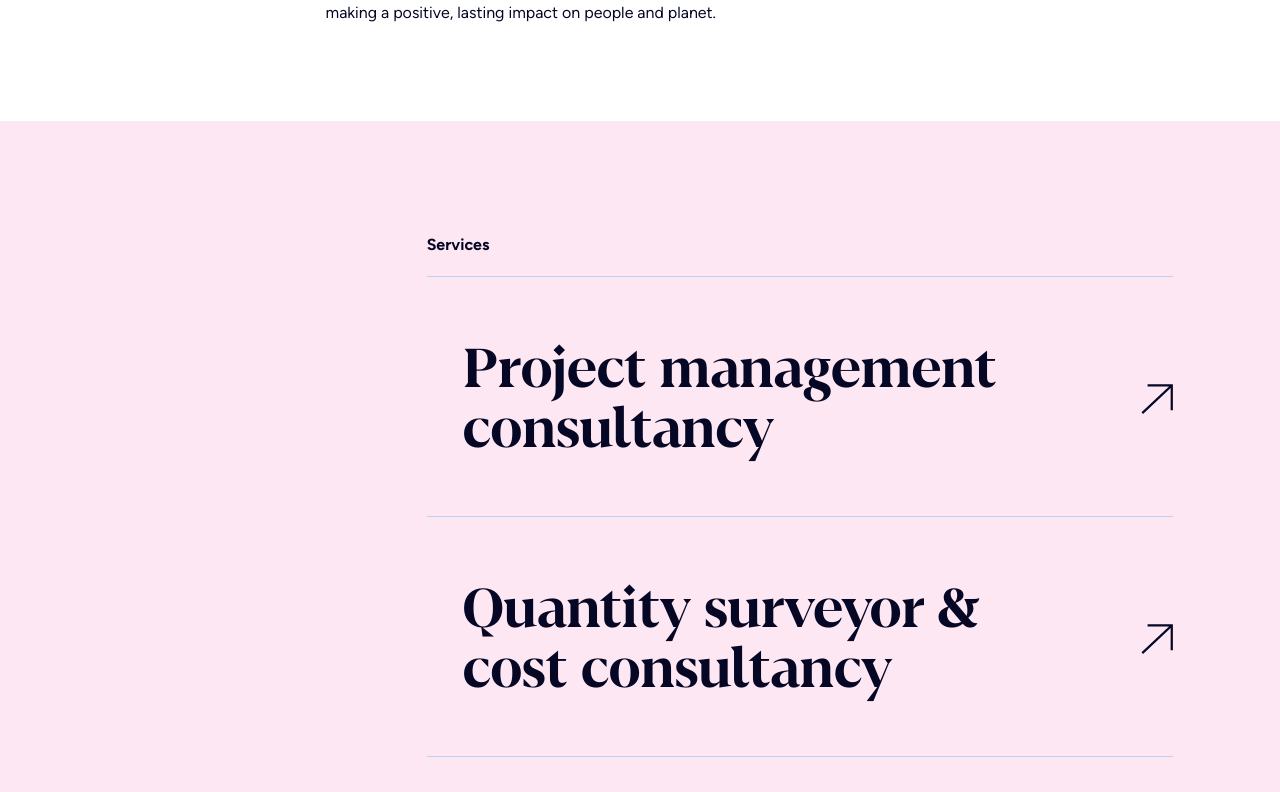
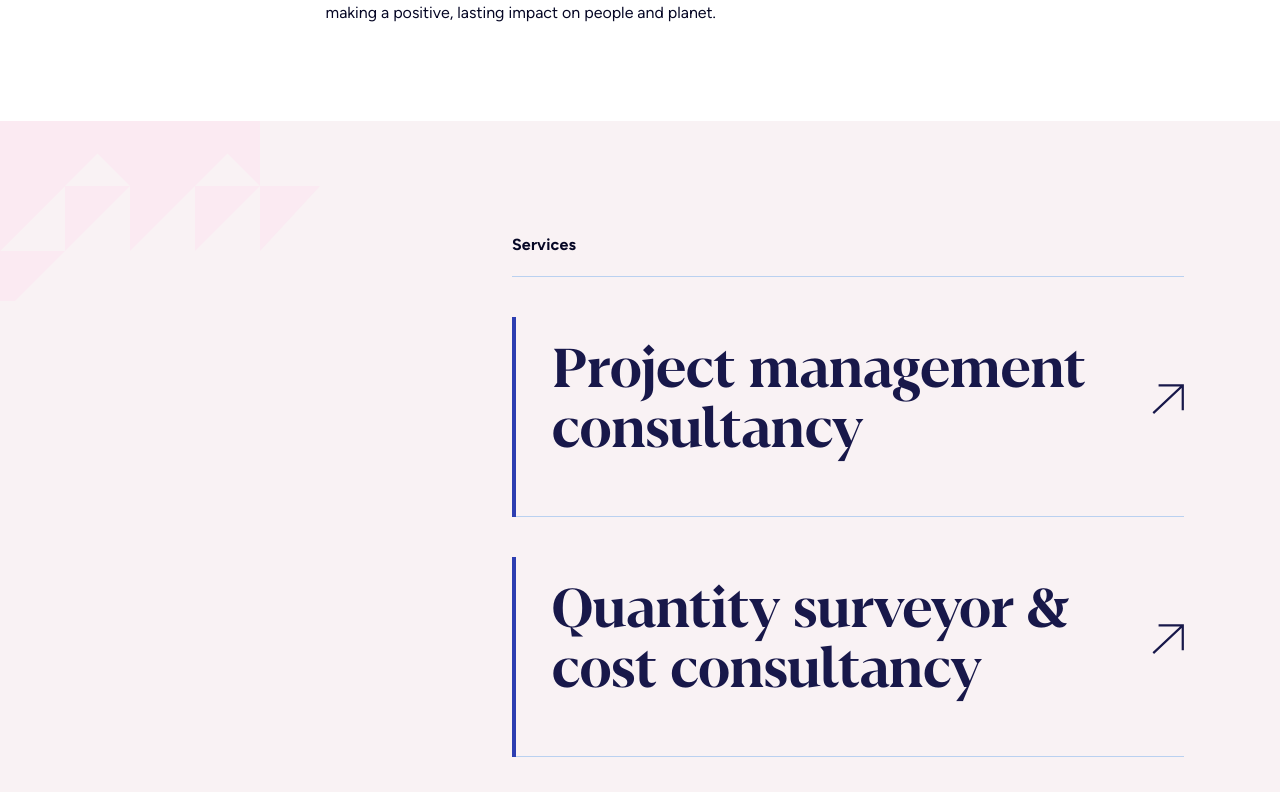
Before and after one commit to AKASH-J23/pulse-clone, a Next.js app: page / in a window 1280 px wide. Shown: the part 1548-2340 px from the top of the page. Built offline with nearby package versions, Linux system fonts and the light colour scheme.

Commit message:
services listing fixed

```diff
--- a/src/app/components/ServicesList.tsx
+++ b/src/app/components/ServicesList.tsx
@@ -20,24 +20,49 @@ const services = [
 ];
 
 const ServicesList = () => (
-  <section className="overflow-hidden pb-14 md:pb-20 lg:pb-24" data-block="blockPagesList">
-    <div className="relative bg-pink-100">
-      <div className="container pt-16 lg:pt-20 xl:pt-28 pb-16 lg:pb-20">
+  <section
+    className="relative overflow-hidden pb-14 md:pb-20 lg:pb-24"
+    data-block="blockPagesList"
+    style={{ background: '#f9f2f4' }}
+  >
+    {/* Geometric SVG background */}
+    <svg
+      width="320"
+      height="180"
+      viewBox="0 0 320 180"
+      fill="none"
+      xmlns="http://www.w3.org/2000/svg"
+      className="absolute top-0 left-0 z-0"
+      style={{ pointerEvents: 'none' }}
+    >
+      <polygon points="0,0 130,0 0,130" fill="#fbeaf2" />
+      <polygon points="65,0 130,0 130,65" fill="#fbeaf2" />
+      <polygon points="130,0 260,0 130,130" fill="#fbeaf2" />
+      <polygon points="195,0 260,0 260,65" fill="#fbeaf2" />
+      <polygon points="0,65 65,65 0,130" fill="#fbeaf2" />
+      <polygon points="65,65 130,65 65,130" fill="#fbeaf2" />
+      <polygon points="195,65 260,65 195,130" fill="#fbeaf2" />
+      <polygon points="260,65 320,65 260,130" fill="#fbeaf2" />
+      <polygon points="0,130 65,130 0,195" fill="#fbeaf2" />
+    </svg>
+    <div className="relative z-10">
+      <div className="container pt-16 lg:pt-20 xl:pt-28 pb-16 lg:pb-20 pl-8 md:pl-16 xl:pl-32">
         <div className="reveal">
           <div className="grid grid-cols-12">
             <div className="col-span-full sm:col-start-3 sm:col-span-10 md:col-start-5 md:col-span-7 z-10">
-              <p className="mb-0 pb-5 relative font-bold after:absolute after:w-full after:bg-[#BAD1F0] after:h-[1px] after:bottom-0 after:left-0">Services</p>
-              {services.map((service) => (
+              <p className="mb-0 pb-5 relative font-bold after:absolute after:w-full after:bg-[#BAD1F0] after:h-[1px] after:bottom-0 after:left-0" style={{fontSize: '1rem', letterSpacing: '0.01em'}}>Services</p>
+              {services.slice(0, 4).map((service) => (
                 <a
                   key={service.href}
                   href={service.href}
                   className="group min-h-[200px] pb-9 mt-10 flex items-center justify-between gap-4 lg:gap-6 relative after:absolute after:w-full after:bg-[#BAD1F0] after:h-[1px] after:bottom-0 after:left-0"
+                  style={{ borderLeft: '4px solid #2d3eb1' }}
                 >
                   <div className="card-link absolute left-0 w-full h-[115px] md:h-[140px] overflow-hidden"></div>
-                  <p className="text-3xl sm:text-6xl font-bold max-w-[650px] font-heading pl-9">
+                  <p className="text-3xl sm:text-6xl font-bold max-w-[650px] font-heading pl-9" style={{ color: '#18184a', fontFamily: 'Wicklow, serif', fontWeight: 700 }}>
                     {service.title}
                   </p>
-                  <svg className="shrink-0 w-8 h-8 md:h-10" width="43" height="41" xmlns="http://www.w3.org/2000/svg" viewBox="0 0 43 41"><path fill="currentColor" d="M8.85.721v3h28.756L.68 38.454l2.056 2.186L39.85 5.729V35.72h3v-35h-34Z"/></svg>
+                  <svg className="shrink-0 w-8 h-8 md:h-10" width="43" height="41" xmlns="http://www.w3.org/2000/svg" viewBox="0 0 43 41"><path fill="#18184a" d="M8.85.721v3h28.756L.68 38.454l2.056 2.186L39.85 5.729V35.72h3v-35h-34Z"/></svg>
                 </a>
               ))}
             </div>
```
